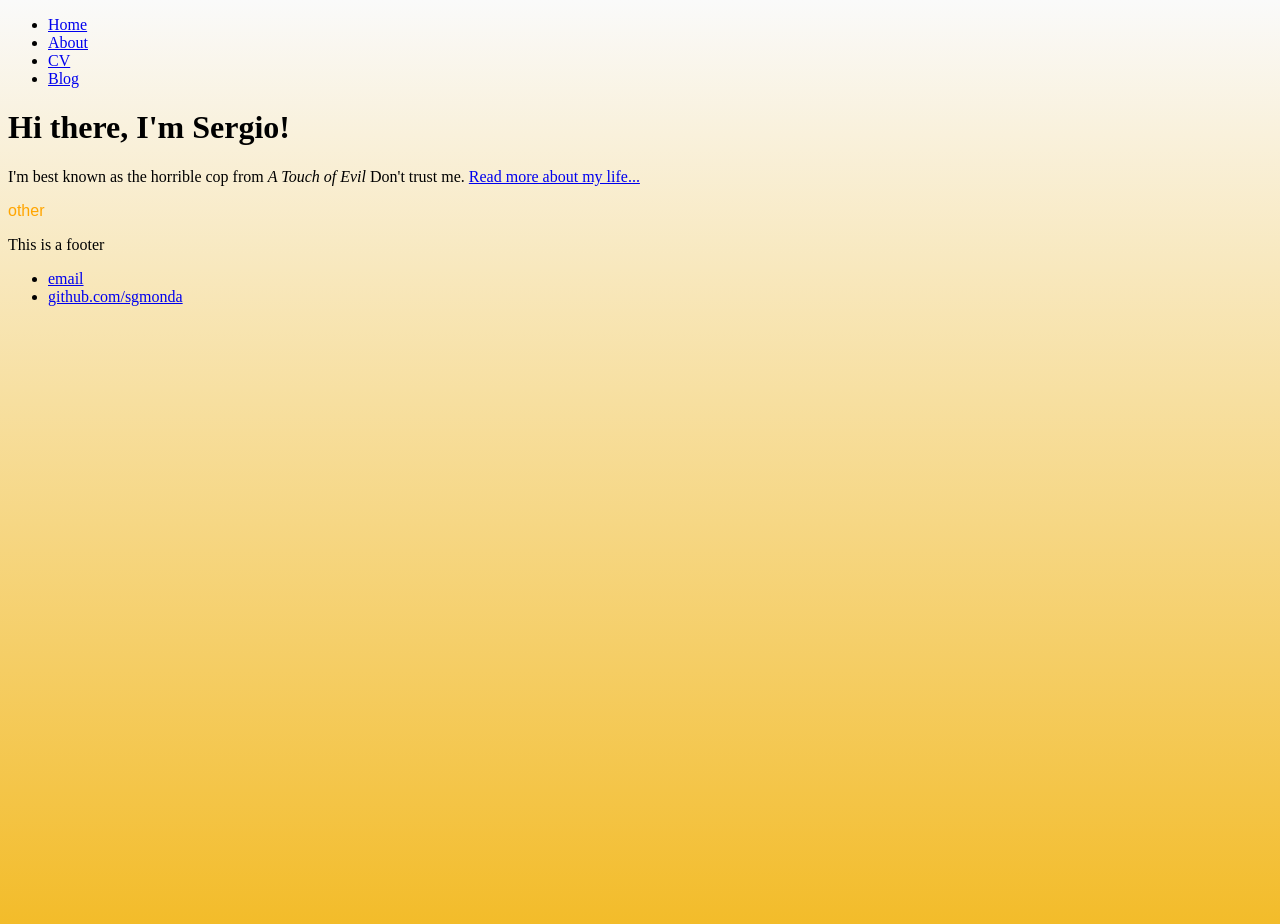
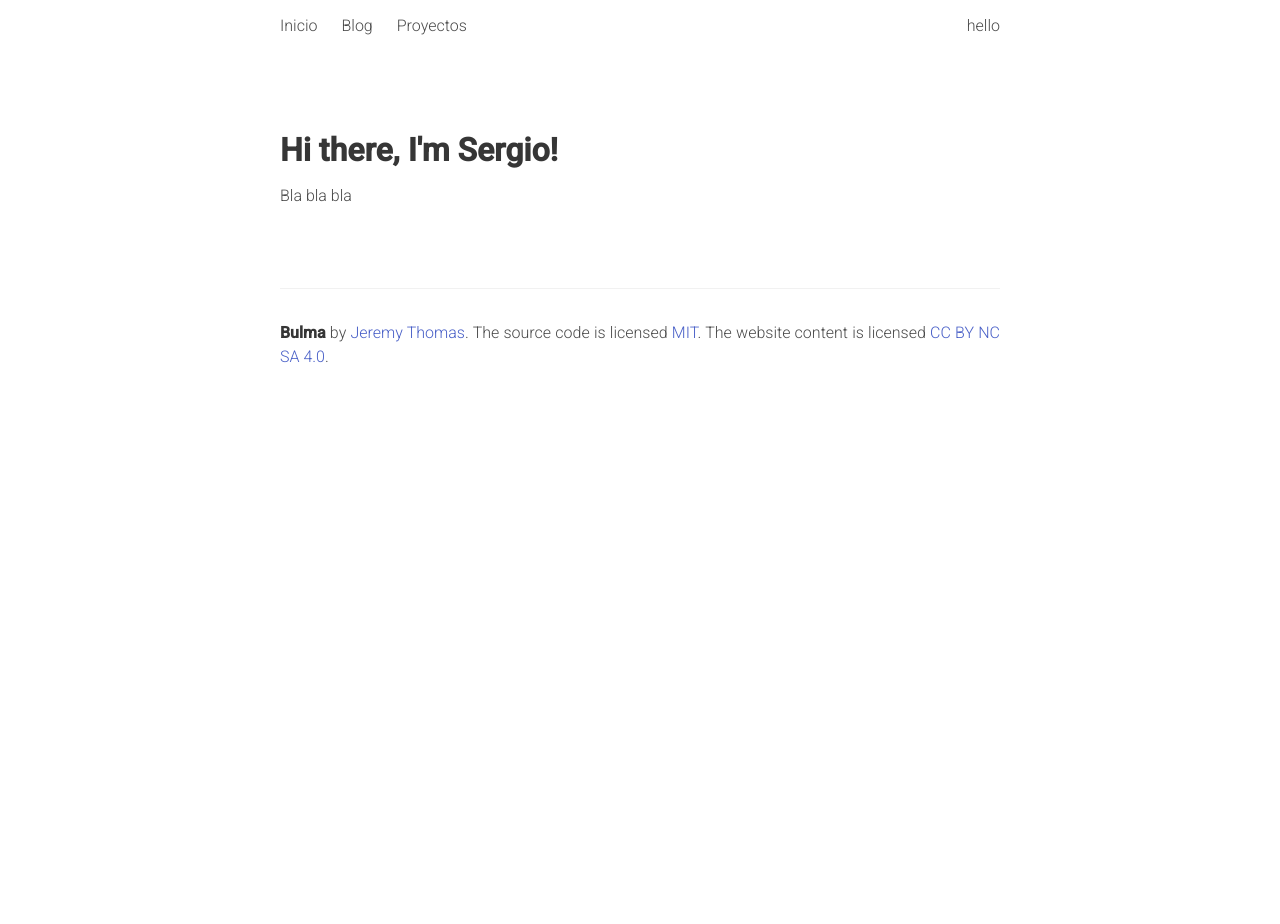
Before and after one commit to sgmonda/sgmonda.github.io, a Jekyll site: the page built from index.html, in a window 1280 px wide. Built offline with Jekyll 4.4.1, drawn with Linux system fonts in a browser that asks for light colours; nearby versions of some CDN libraries; after the commit the page ends 900 px from its top, so only the background shows below that.

Commit message:
Header and footer

```diff
--- a/_includes/footer.html
+++ b/_includes/footer.html
@@ -1,9 +1,16 @@
-<footer>
-  <p>This is a footer</p>
-  <ul>
-    <li><a href="mailto:sgmonda@gmail.com">email</a></li>
-    <li>
-      <a href="https://github.com/sgmonda">github.com/sgmonda</a>
-    </li>
-  </ul>
-</footer>
+<div class="container">
+  <footer class="footer">
+    <div class="content has-text-centered">
+      <p>
+        <strong>Bulma</strong> by
+        <a href="https://jgthms.com">Jeremy Thomas</a>. The source code is
+        licensed
+        <a href="http://opensource.org/licenses/mit-license.php">MIT</a>. The
+        website content is licensed
+        <a href="http://creativecommons.org/licenses/by-nc-sa/4.0/"
+          >CC BY NC SA 4.0</a
+        >.
+      </p>
+    </div>
+  </footer>
+</div>
--- a/_includes/header.html
+++ b/_includes/header.html
@@ -1,8 +1,21 @@
-<nav>
-  <ul>
-    <li><a href="/">Home</a></li>
-    <li><a href="/about">About</a></li>
-    <li><a href="/cv">CV</a></li>
-    <li><a href="/blog">Blog</a></li>
-  </ul>
-</nav>
+<div class="container" id="header">
+  <nav
+    class="navbar is-transparent"
+    role="navigation"
+    aria-label="main navigation"
+  >
+    <div class="navbar-brand">
+      <a class="navbar-item" href="/"> Inicio </a>
+      <a class="navbar-item" href="/blog"> Blog </a>
+      <a class="navbar-item"> Proyectos </a>
+    </div>
+
+    <div class="navbar-menu">
+      <div class="navbar-start"></div>
+
+      <div class="navbar-end">
+        <div class="navbar-item">hello</div>
+      </div>
+    </div>
+  </nav>
+</div>
--- a/_layouts/default.html
+++ b/_layouts/default.html
@@ -2,13 +2,27 @@
 <html>
   <head>
     <title>{{ page.title }}</title>
+
+    <meta name="viewport" content="width=device-width, initial-scale=1" />
+    <link
+      href="https://fonts.googleapis.com/css2?family=Courier+Prime:ital,wght@0,400;0,700;1,400;1,700&family=Roboto:ital,wght@0,300;0,500;1,300;1,500&display=swap"
+      rel="stylesheet"
+    />
     <link rel="stylesheet" type="text/css" href="/assets/css/style.css" />
+    <link
+      rel="stylesheet"
+      href="https://cdn.jsdelivr.net/npm/bulma@0.9.1/css/bulma.min.css"
+    />
+    <script
+      defer
+      src="https://use.fontawesome.com/releases/v5.14.0/js/all.js"
+    ></script>
   </head>
   <body>
     {% include header.html %}
-
-    <div class="container">{{ content }}</div>
-
+    <div class="container">
+      <div class="content">{{ content }}</div>
+    </div>
     {% include footer.html %}
   </body>
 </html>
--- a/_sass/_base.scss
+++ b/_sass/_base.scss
@@ -1,23 +1,46 @@
+* {
+  font-family: "Roboto", sans-serif;
+  font-weight: 300;
+}
+
+pre,
+code {
+  font-family: "Courier Prime", sans-serif;
+}
+
+body {
+  min-height: 100vh;
+}
+
 .other {
   color: orange !important;
   font-family: sans-serif;
 }
 
+/* Override bulma */
+.container {
+  @media screen {
+    max-width: 720px !important;
+  }
+}
 body {
-  background: linear-gradient(to bottom, #fafafa, #f3bc2a);
-  height: 100vh;
+  padding: 0 1em !important;
 }
-
-.card {
-  box-shadow: 0px 2px 10px rgba(0, 0, 0, 0.1);
-
-  &:hover {
-    box-shadow: 0px 2px 10px rgba(0, 0, 0, 0.3);
+.content {
+  p {
+    text-align: justify;
   }
 }
 
-a {
-  &:hover {
-    text-decoration: none;
-  }
+#header {
+  margin-bottom: 5em;
 }
+.footer {
+  background-color: transparent !important;
+  padding: 2em 0 !important;
+  margin-top: 5em;
+  border-top: solid 1px #f1f1f1;
+}
+.content ul {
+  margin-left: 1.2em !important;
+}
--- a/index.html
+++ b/index.html
@@ -5,10 +5,6 @@ title: Home
 
 <div class="blurb">
   <h1>Hi there, I'm Sergio!</h1>
-  <p>
-    I'm best known as the horrible cop from <em>A Touch of Evil</em> Don't trust
-    me. <a href="/about">Read more about my life...</a>
-  </p>
-  <p class="other">other</p>
+  <p>Bla bla bla</p>
 </div>
 <!-- /.blurb -->
```
Also changed, not shown: _posts/2020-05-30-this-is-an-example.md (+58 -1 lines).
